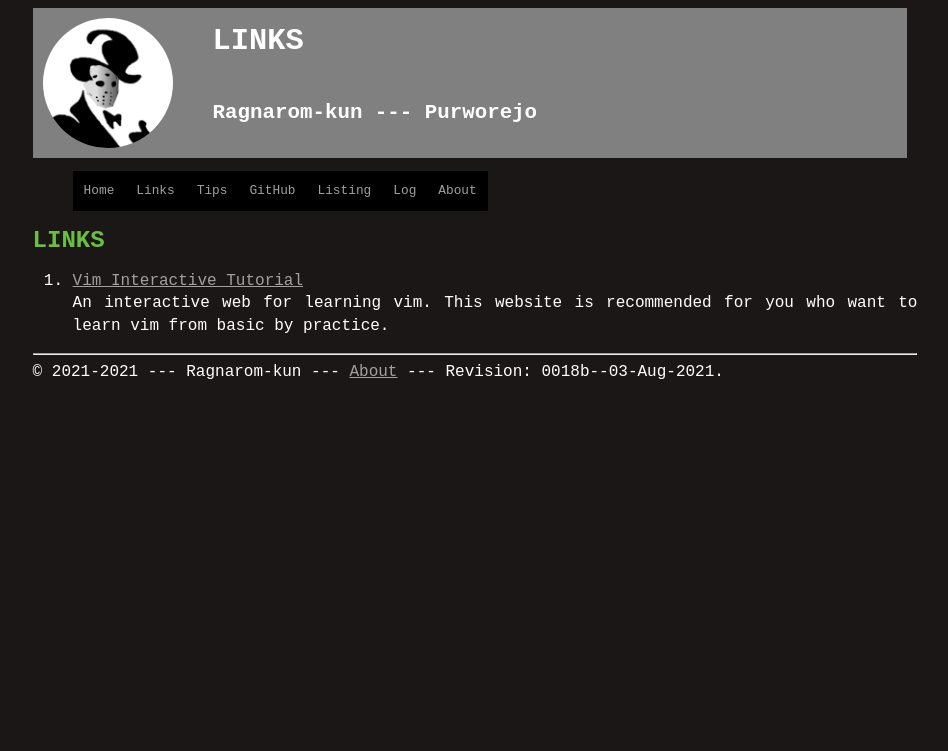
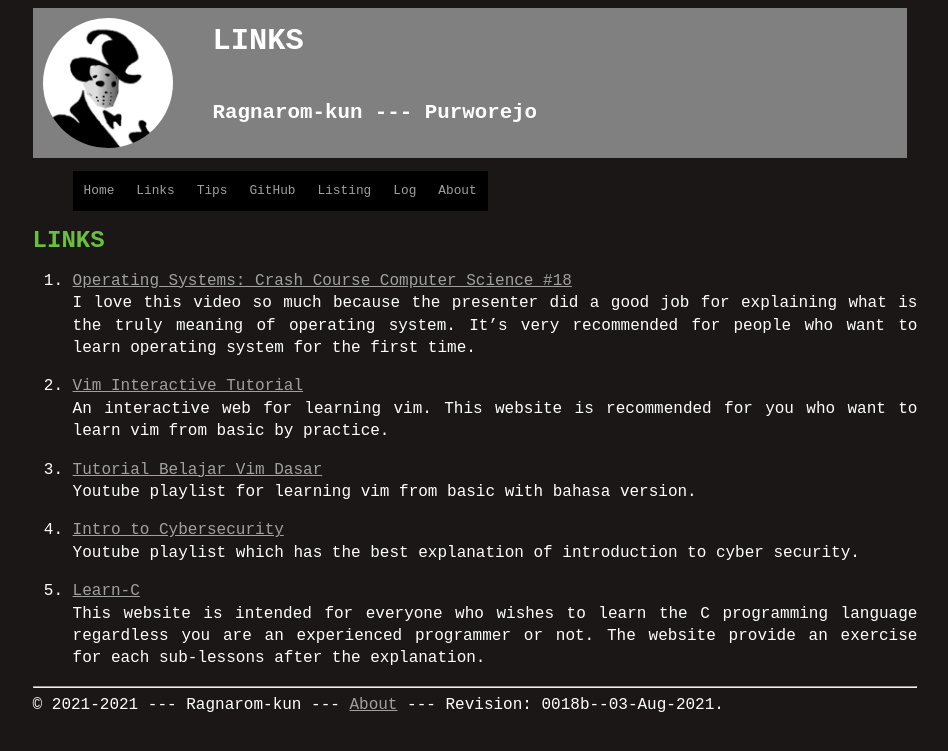
Before and after one commit to Ragnarom-kun/os212, a Jekyll site: the page built from links.md, in a window 1280 px wide. Shown: the top 751 px of the page, without its empty margins (165-1113 px from the left). Built offline with Jekyll 4.4.1, drawn with Linux system fonts in a browser that asks for light colours; our own code applies the rules of GitHub Pages for plain Markdown files.

Commit message:
OS212 Ragnarom-kun TXT

```diff
--- a/links.md
+++ b/links.md
@@ -4,5 +4,16 @@ permalink: /LINKS/
 
 # LINKS
 
-1. [Vim Interactive Tutorial](https://www.openvim.com/)<br>
+1. [Operating Systems: Crash Course Computer Science #18](https://youtu.be/26QPDBe-NB8)<br>
+I love this video so much because the presenter did a good job for explaining what is the truly meaning of operating system. It's very recommended for people who want to learn operating system for the first time.
+
+2. [Vim Interactive Tutorial](https://www.openvim.com/)<br>
 An interactive web for learning vim. This website is recommended for you who want to learn vim from basic by practice.
+
+3. [Tutorial Belajar Vim Dasar](https://youtube.com/playlist?list=PL2O3HdJI4voE_mHibdvrDqNj_vZaKCZGC)<br>Youtube playlist for learning vim from basic with bahasa version.
+
+4. [Intro to Cybersecurity](https://youtube.com/playlist?list=PLQVJk9oC5JKq15cieChuOU9zFdf-FlnMi)<br>
+Youtube playlist which has the best explanation of introduction to cyber security.
+
+5. [Learn-C](https://www.learn-c.org/)<br>
+This website is intended for everyone who wishes to learn the C programming language regardless you are an experienced programmer or not. The website provide an exercise for each sub-lessons after the explanation.
```
Also changed, not shown: TXT/mylog.txt (+8 -2 lines), 2 other files.
